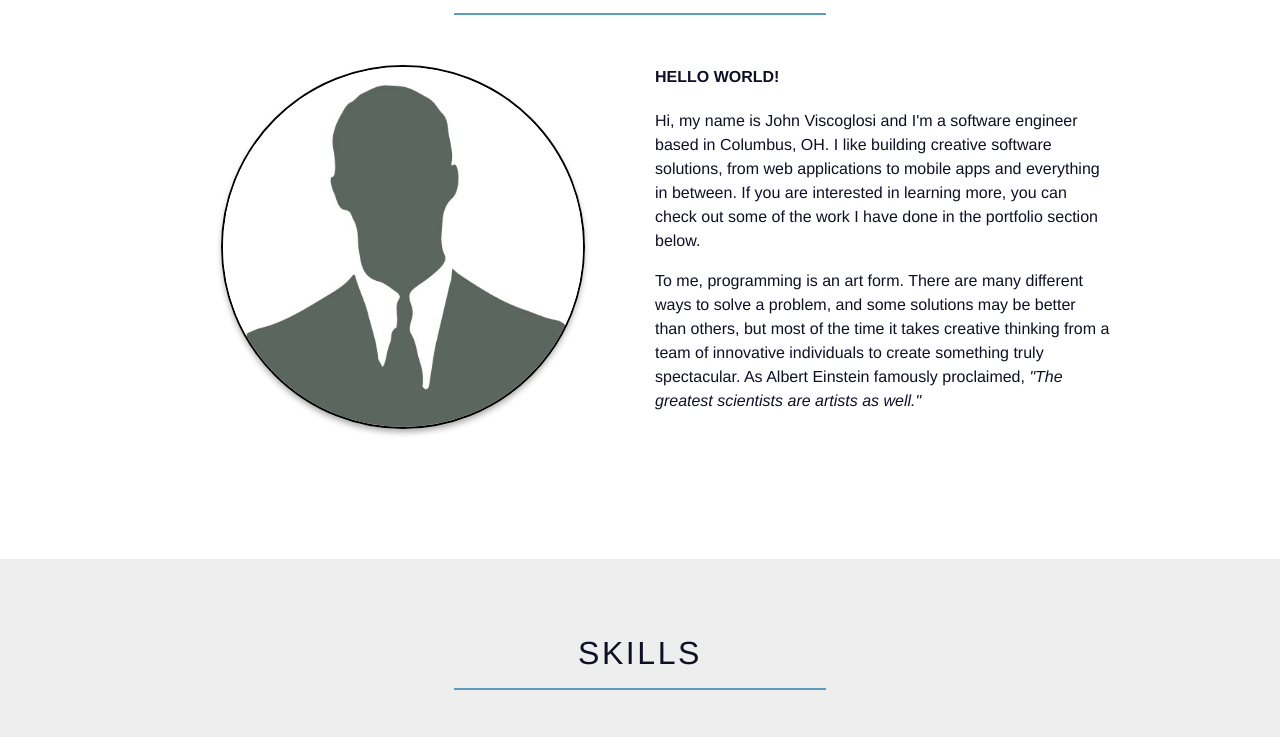
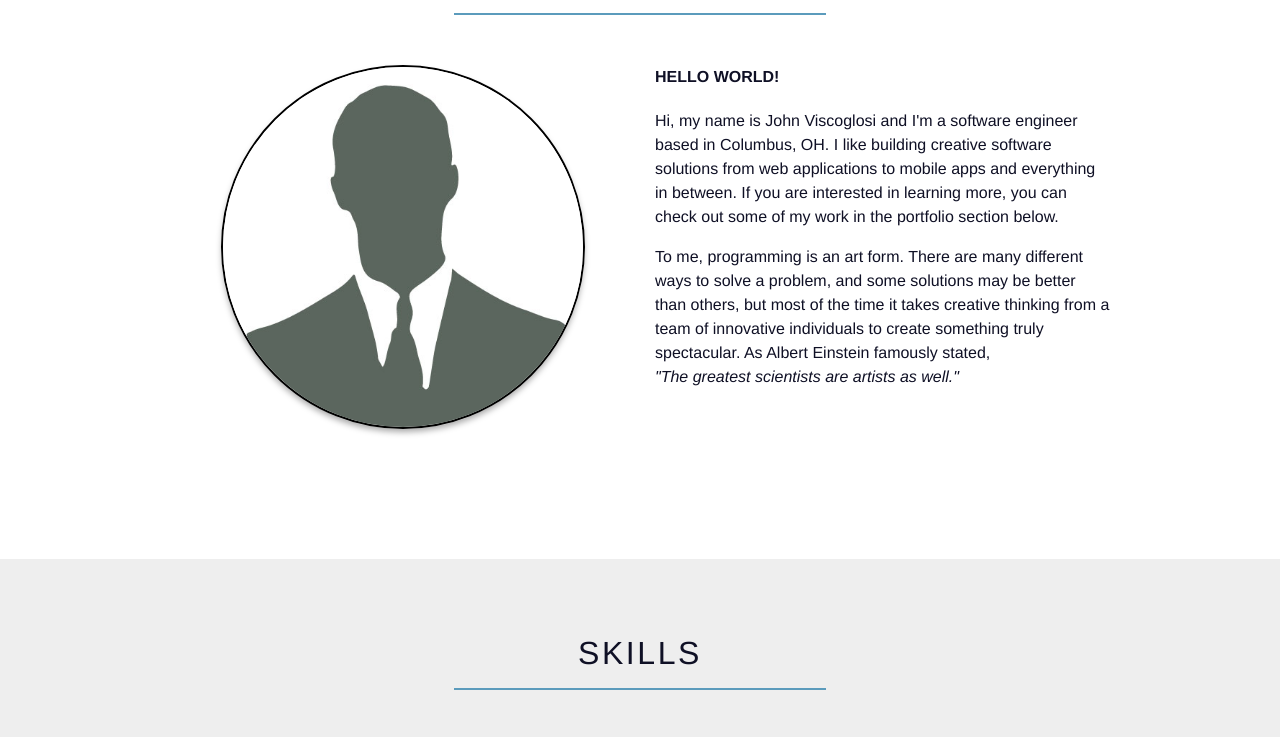
Before and after one commit to jviscoglosi/jviscoglosi.github.io, a plain HTML site: page index.html in a window 1280 px wide. Shown: the part 917-1654 px from the top of the page. Drawn offline with nearby package versions, Linux system fonts and the light colour scheme.

Commit message:
Fix some gramatical errors

```diff
--- a/index.html
+++ b/index.html
@@ -66,9 +66,9 @@
 				</div>
 				<div class="col">
 					<p class="mini-title">Hello World!</p>
-					<p>Hi, my name is John Viscoglosi and I'm a software engineer based in Columbus, OH. I like building creative software solutions, from web applications to mobile apps and everything in between. If you are interested in learning more, you can check out some of the work I have done in the portfolio section below.</p>
+					<p>Hi, my name is John Viscoglosi and I'm a software engineer based in Columbus, OH. I like building creative software solutions from web applications to mobile apps and everything in between. If you are interested in learning more, you can check out some of my work in the portfolio section below.</p>
 
-					<p>To me, programming is an art form. There are many different ways to solve a problem, and some solutions may be better than others, but most of the time it takes creative thinking from a team of innovative individuals to create something truly spectacular. As Albert Einstein famously proclaimed,<span class="quote"> "The greatest scientists are artists as well."</span></p>
+					<p>To me, programming is an art form. There are many different ways to solve a problem, and some solutions may be better than others, but most of the time it takes creative thinking from a team of innovative individuals to create something truly spectacular. As Albert Einstein famously stated,<br><span class="quote"> "The greatest scientists are artists as well."</span></p>
 				</div>
 
 			</div>
@@ -157,7 +157,7 @@
 							<h3>Make It or Break It</h3>
 							<span>ASP.NET Core &bull; Xamarin </span>
 							<hr>
-							<p>This is a cross-platform mobile app in Xamarin that is designed to promote healthier behaviors in OSU Students. They can then set an overall wellness vision, log daily activities, set weekly goals, respond to weekly reflection prompts, and view their overall data, goals, and reflection responses. An admin portal was created in ASP.NET Core to allow administrators to view and download user data. Both applications are connected to AWS DynamoDB and use AWS Cognito for user authentication and authorization.
+							<p>This is a cross-platform mobile app written in Xamarin that is designed to promote healthy behaviors in OSU Students. Users can set an overall wellness vision, log daily activities, set weekly goals, respond to weekly reflection prompts, and view their overall data, goals, and reflection responses. An admin portal was created in ASP.NET Core to allow administrators to view and download user data. Both applications are connected to AWS DynamoDB and use AWS Cognito for user authentication and authorization.
 							</p>
 					</div>
 				</div>
```
